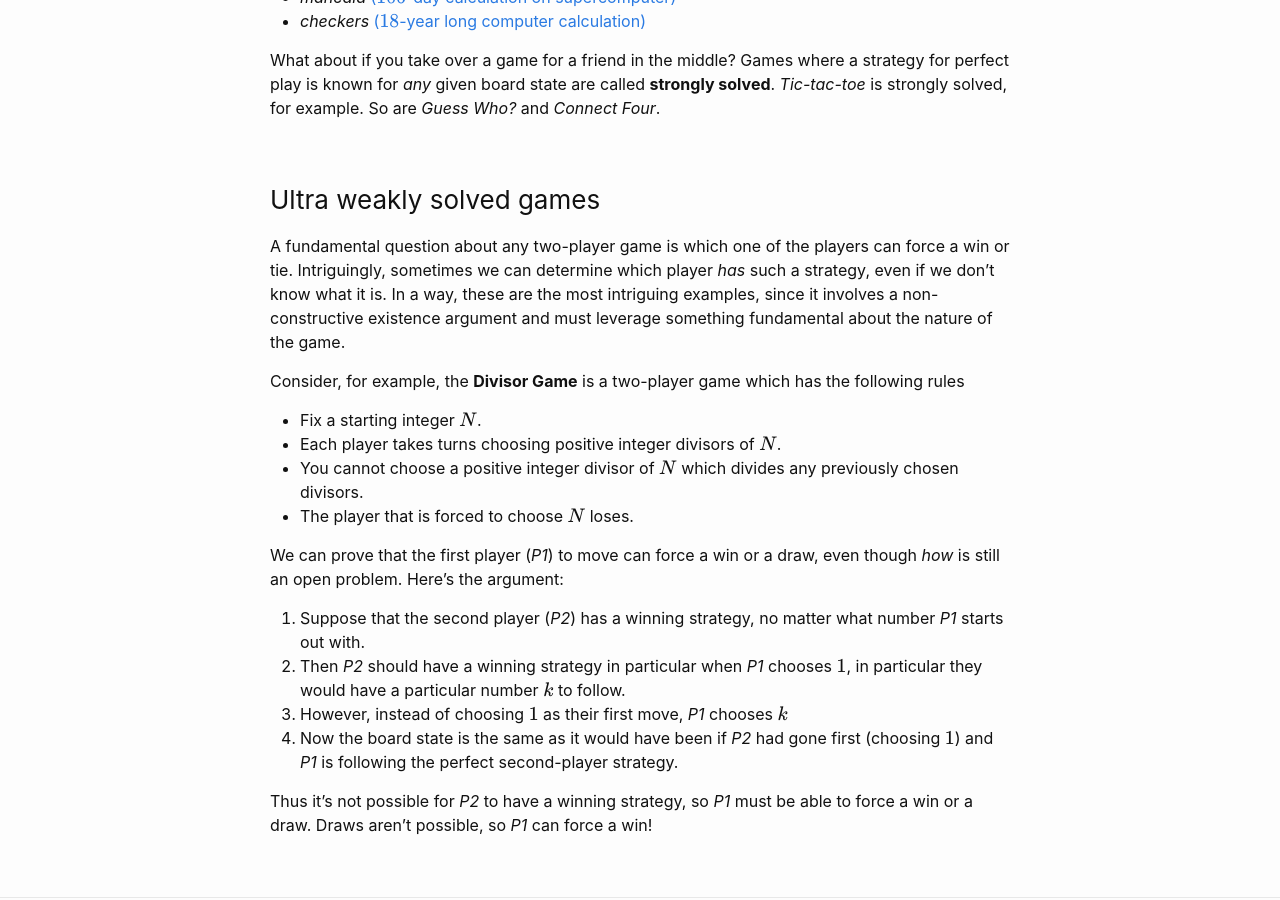
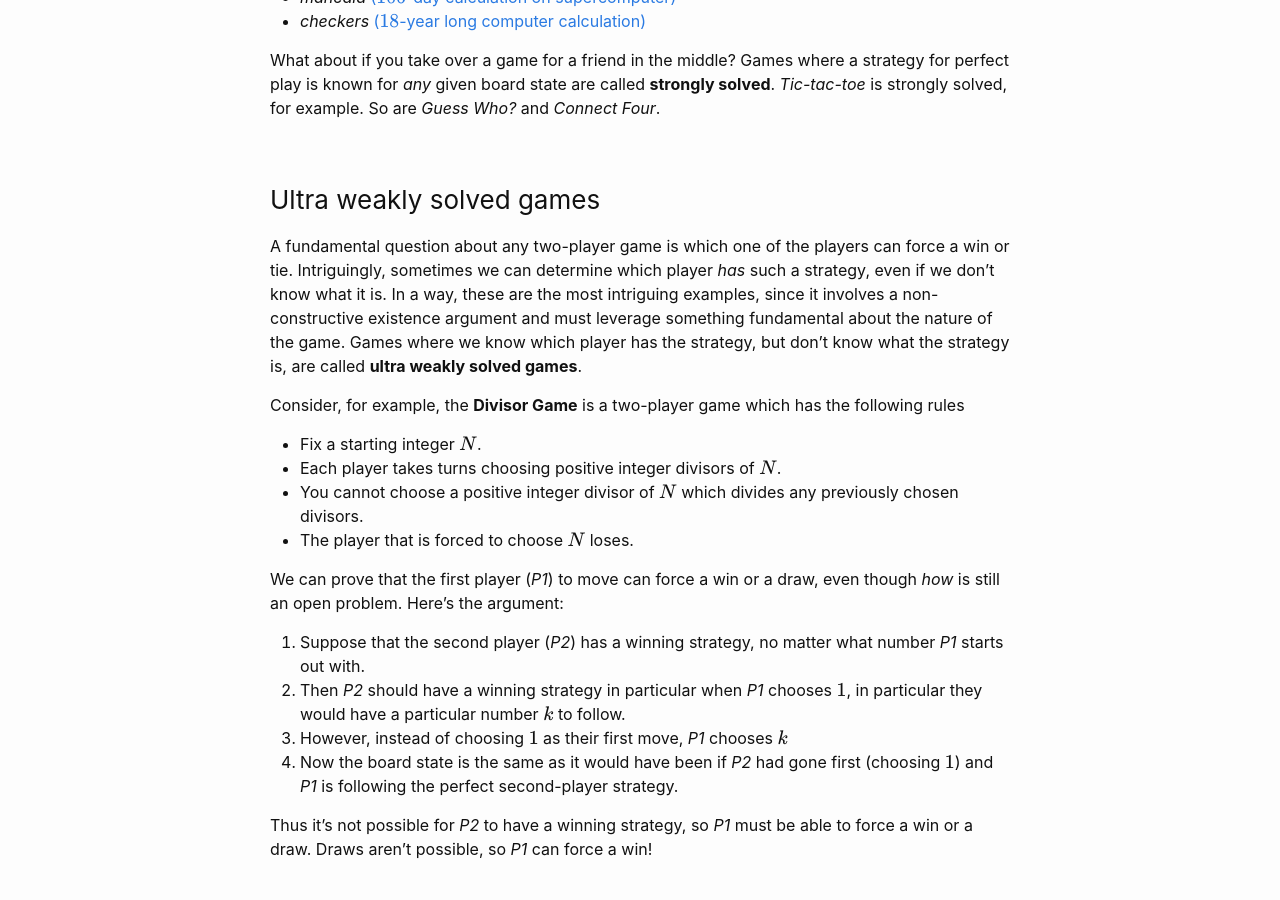
Before and after one commit to wcasper/math180fall2021, a Jekyll site: the page built from _modules/tic-tac-toe/solved-games.md, in a window 1280 px wide and 900 px high, scrolled down 1000 px. Built offline with Jekyll 4.4.1, drawn with Linux system fonts in a browser that asks for light colours.

Commit message:
changed wording

```diff
--- a/_modules/tic-tac-toe/solved-games.md
+++ b/_modules/tic-tac-toe/solved-games.md
@@ -31,6 +31,7 @@ What about if you take over a game for a friend in the middle?  Games where a st
 A fundamental question about any two-player game is which one of the players can force a win or tie.
 Intriguingly, sometimes we can determine which player *has* such a strategy, even if we don't know what it is.
 In a way, these are the most intriguing examples, since it involves a non-constructive existence argument and must leverage something fundamental about the nature of the game.
+Games where we know which player has the strategy, but don't know what the strategy is, are called **ultra weakly solved games**.
 
 Consider, for example, the **Divisor Game** is a two-player game which has the following rules
 * Fix a starting integer $$N$$.
```
